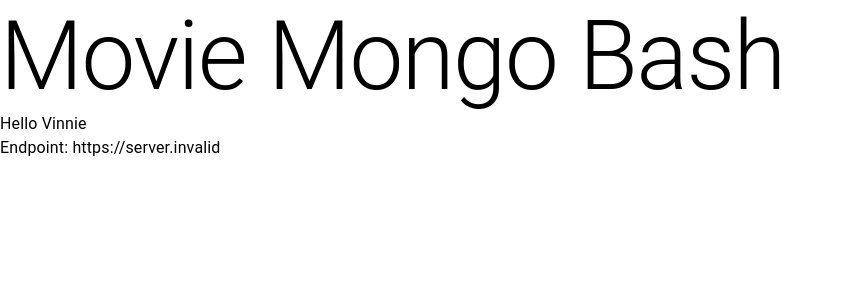
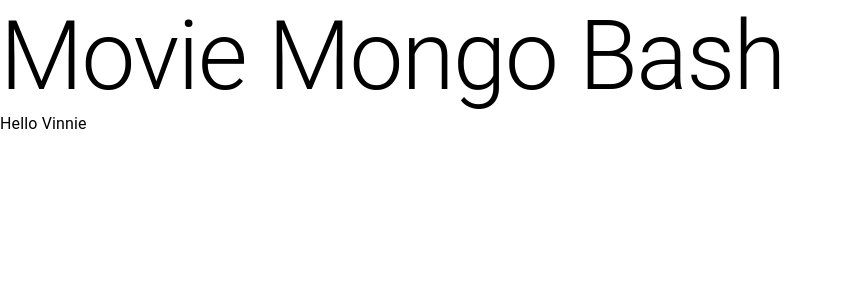
Before and after one commit to VincentPauley/next-movie-mongo, a Next.js app: page / in a window 1280 px wide. Shown: the top 300 px of the page, without its empty margins (0-842 px from the left). Built offline with nearby package versions, Linux system fonts and the light colour scheme; no server answers; the database is empty.

Commit message:
feat: connection to docker db running

```diff
--- a/src/pages/index.tsx
+++ b/src/pages/index.tsx
@@ -1,5 +1,3 @@
-
-
 import { Typography } from '@mui/material'
 // import hello from './api/hello'
 // ^ don't need to be importing here at all, just call the route dummy
@@ -10,11 +8,7 @@ interface HomePageProps {
 }
 
 export default function Home({ message }: HomePageProps) {
-  // hello()
-  // const x = await fetch('/api/hello') // < would cause api call to this
-  // route.
-
-  fetch('http://localhost:3001/api/hello')
+  fetch(process.env.NEXT_PUBLIC_ENDPOINT + '/api/hello')
     .then(async(x) => {
       const data =  await x.json()
 
@@ -24,13 +18,10 @@ export default function Home({ message }: HomePageProps) {
       console.log({ e })
     })
 
-  // console.log(x)
-
   return (
     <main>
       <Typography variant='h1'>Movie Mongo Bash</Typography>
       <Typography>{message}</Typography>
-      <Typography>Endpoint: {process.env.NEXT_PUBLIC_ENDPOINT}</Typography>
     </main>
   )
 }
```
